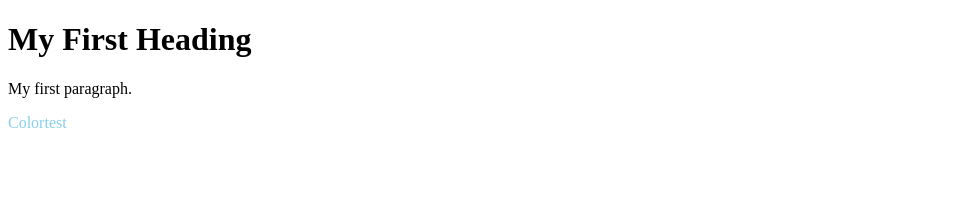
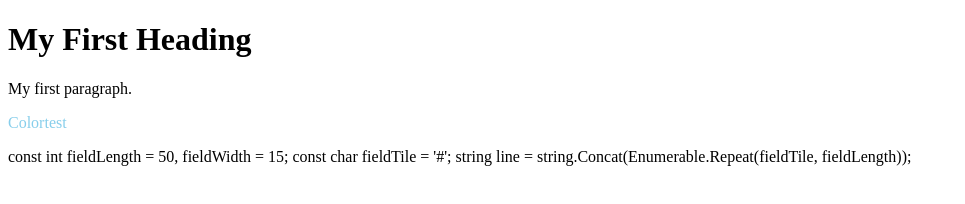
Before and after one commit to Marcwhere/P1AR1, a plain HTML site: page TheWeb/index.html in a window 1280 px wide. Shown: the whole page, without its empty margins (0-965 px from the left). Drawn offline with Linux system fonts and the light colour scheme.

Commit message:
test ppong

```diff
--- a/TheWeb/index.html
+++ b/TheWeb/index.html
@@ -6,5 +6,9 @@
 <p>My first paragraph.</p>
 <p style="color: skyblue">Colortest</p>
 
+const int fieldLength = 50, fieldWidth = 15;
+const char fieldTile = '#';
+string line = string.Concat(Enumerable.Repeat(fieldTile, fieldLength));
+
 </body>
 </html>
```
